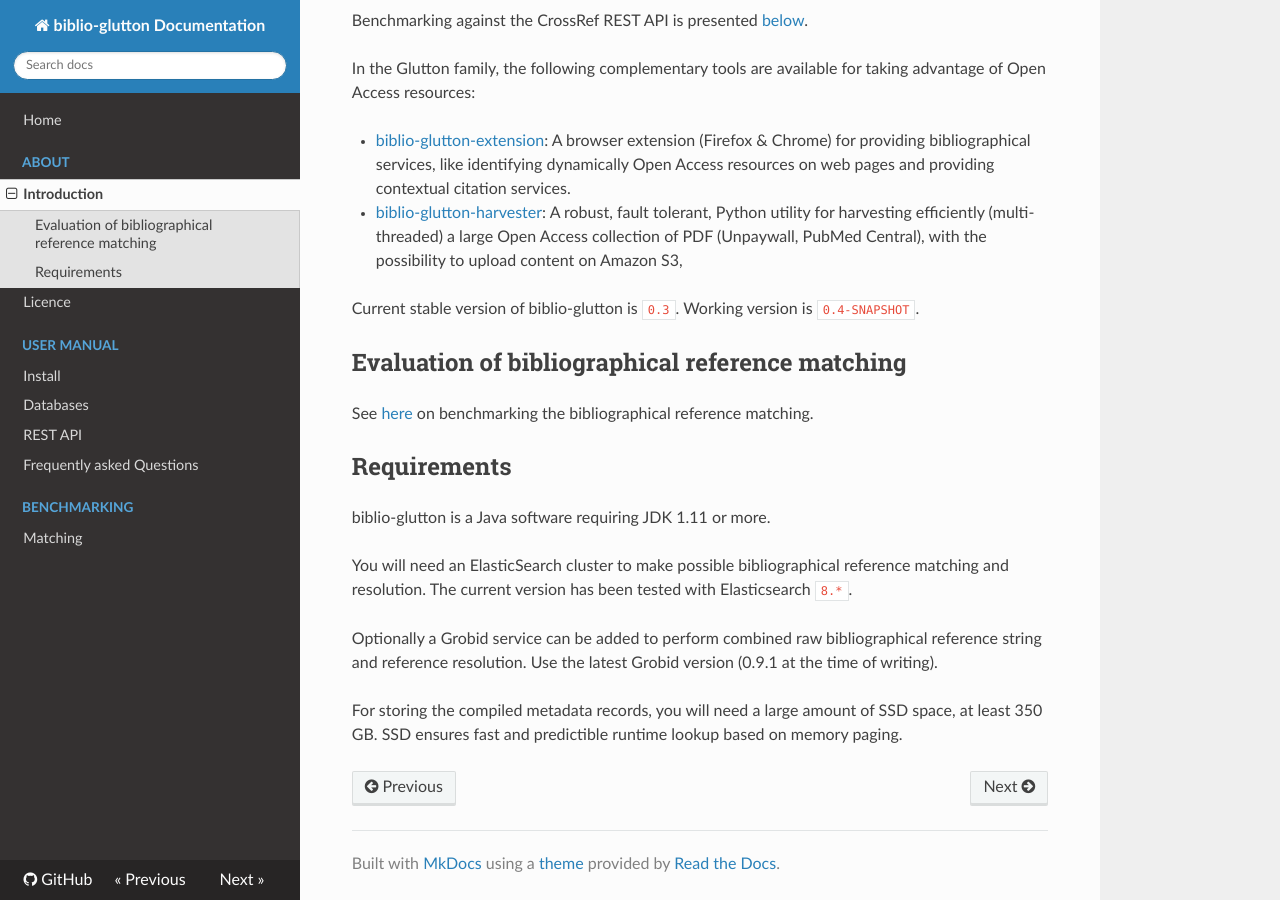
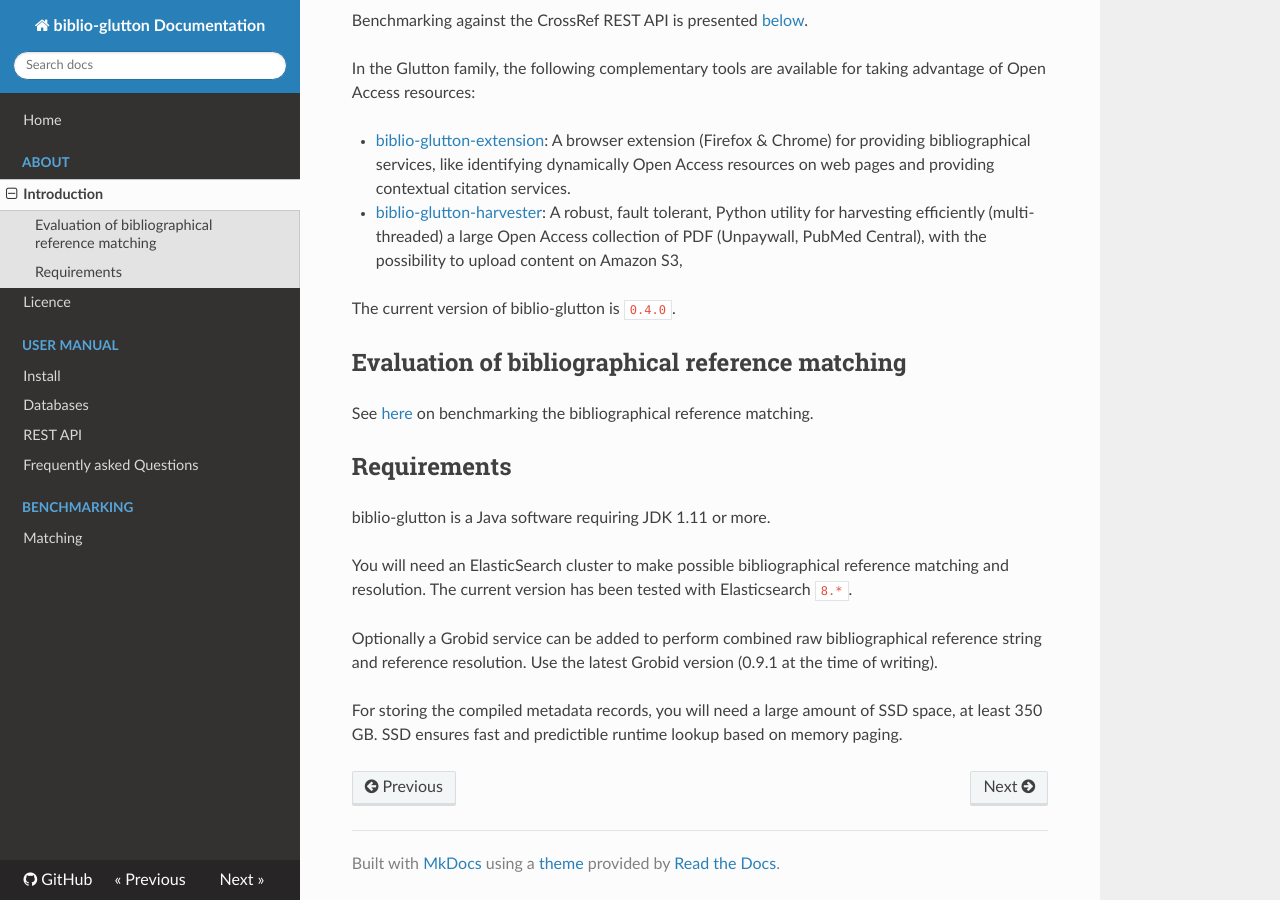
Before and after one commit to kermitt2/biblio-glutton, an MkDocs documentation site: the page built from doc/Introduction.md, in a window 1280 px wide and 900 px high, scrolled down 751 px. Built offline with MkDocs 1.6.1, drawn with Linux system fonts in a browser that asks for light colours; nearby versions of some CDN libraries.

Commit message:
chore: set the version to 0.4.0 and stop it from drifting
The version was stated in three places and all three disagreed:
build.gradle said 0.3-SNAPSHOT, config/glutton.yml said 0.3, and the
Readme said the stable version was 0.3 with 0.4-SNAPSHOT in development.
Only 0.2 was ever actually tagged or released, so 0.3 never existed.

Settle on a plain semver 0.4.0 everywhere: build.gradle,
pubmed-glutton/build.gradle, config/glutton.yml, Readme.md and
doc/Introduction.md. The build now produces lookup-service-0.4.0.jar and
lookup-service-0.4.0-onejar.jar.

Dropped the processResources filter that substituted `project.version`
into config/glutton.yml. It matched that path inside the resources source
set, but the file lives at the project root and is read from the
filesystem at runtime, so it never fired - and it read a
`version_placeholder` property that is not defined anywhere, so it would
have failed the build if it ever had.

Since the config version therefore has to be edited by hand, added a
checkConfigVersion task wired into `check` that fails the build when
config/glutton.yml disagrees with the project version, so the three
copies cannot silently drift apart again.

```diff
--- a/doc/Introduction.md
+++ b/doc/Introduction.md
@@ -25,7 +25,7 @@
 
 * [biblio-glutton-harvester](https://github.com/kermitt2/biblio-glutton-harvester): A robust, fault tolerant, Python utility for harvesting efficiently (multi-threaded) a large Open Access collection of PDF (Unpaywall, PubMed Central), with the possibility to upload content on Amazon S3,
 
-Current stable version of biblio-glutton is `0.3`. Working version is `0.4-SNAPSHOT`.
+The current version of biblio-glutton is `0.4.0`.
 
 ## Evaluation of bibliographical reference matching
 
```
Also changed, not shown: Readme.md (+1 -1 lines), 3 other files.
